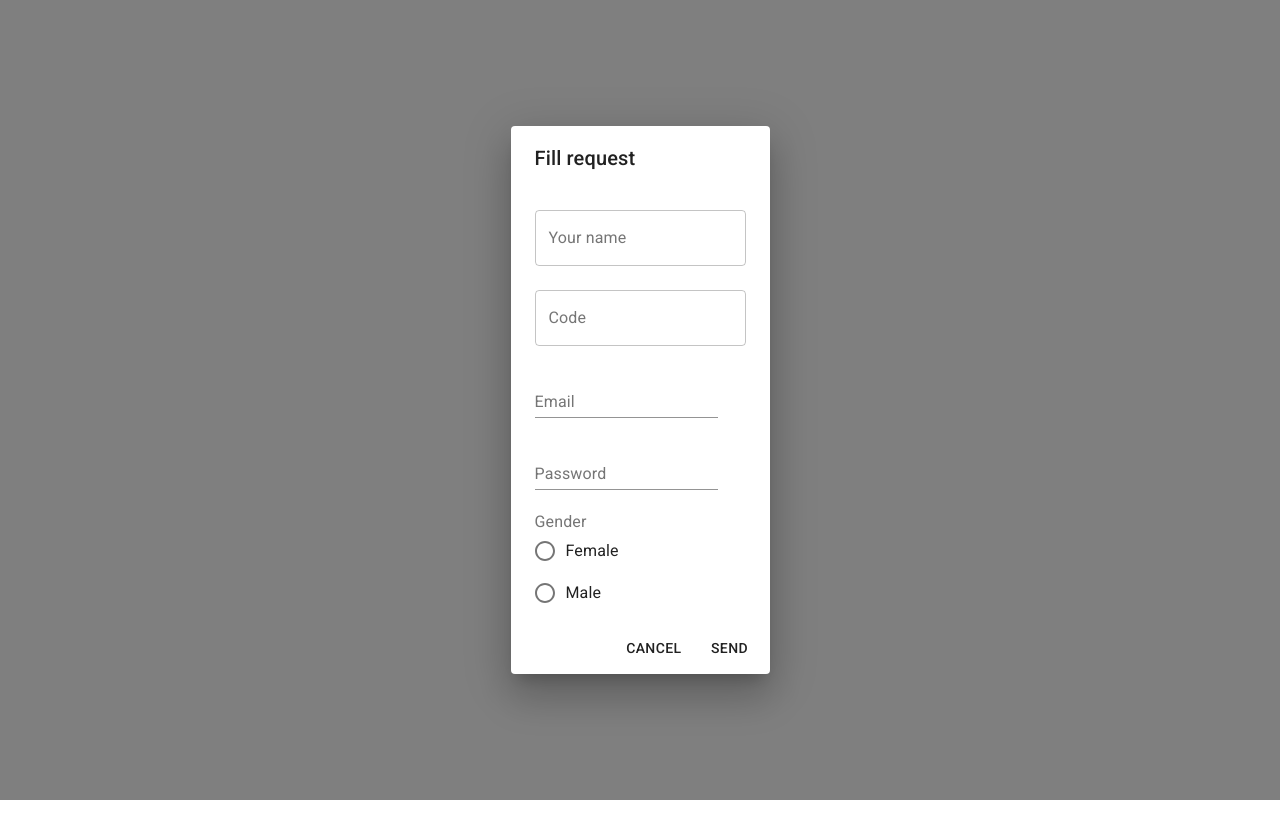
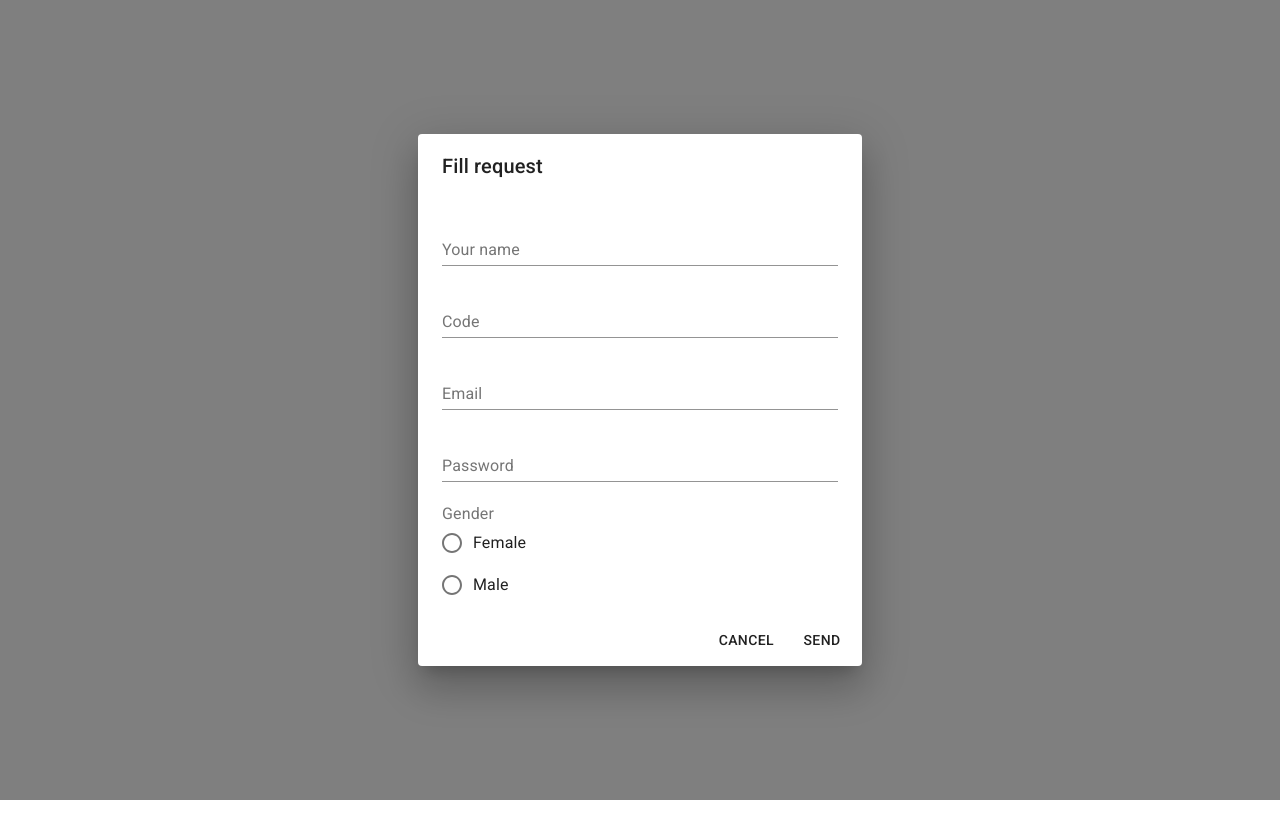
Before and after one commit to sarrietav-dev/votapp, a React (Create React App) app: page /login in a window 1280 px wide. Both pictures are taken after a click on the button "REQUEST ACCESS". Built offline with nearby package versions, Linux system fonts and the light colour scheme.

Commit message:
style(register dialog): modify dialog's width

```diff
--- a/src/components/login/RegisterDialog.jsx
+++ b/src/components/login/RegisterDialog.jsx
@@ -27,17 +27,15 @@ const RegisterDialog = () => {
   const handleCancel = () => dispatch(closeDialog());
 
   return (
-    <Dialog open={isOpen}>
+    <Dialog open={isOpen} maxWidth="xs" fullWidth>
       <DialogTitle>Fill request</DialogTitle>
       <form onSubmit={onSubmit(handleSubmit)}>
         <DialogContent>
           <Grid container spacing={3} direction="column">
-            <Grid item xs>
+            <Grid item xs={12}>
               <Controller
                 name="name"
-                as={
-                  <TextField variant="outlined" name="name" label="Your name" />
-                }
+                as={<TextField name="name" label="Your name" fullWidth />}
                 control={control}
                 defaultValue=""
                 rules={{
@@ -49,12 +47,7 @@ const RegisterDialog = () => {
               <Controller
                 name="code"
                 as={
-                  <TextField
-                    type="number"
-                    variant="outlined"
-                    name="code"
-                    label="Code"
-                  />
+                  <TextField type="number" name="code" label="Code" fullWidth />
                 }
                 control={control}
                 defaultValue=""
@@ -66,7 +59,14 @@ const RegisterDialog = () => {
             <Grid item xs>
               <Controller
                 name="email"
-                as={<TextField type="email" name="email" label="Email" />}
+                as={
+                  <TextField
+                    type="email"
+                    name="email"
+                    label="Email"
+                    fullWidth
+                  />
+                }
                 control={control}
                 rules={{ required: true }}
               />
@@ -75,7 +75,12 @@ const RegisterDialog = () => {
               <Controller
                 name="password"
                 as={
-                  <TextField type="password" name="password" label="Password" />
+                  <TextField
+                    type="password"
+                    name="password"
+                    label="Password"
+                    fullWidth
+                  />
                 }
                 control={control}
                 rules={{ required: true }}
@@ -85,7 +90,7 @@ const RegisterDialog = () => {
               <Controller
                 name="gender"
                 as={
-                  <FormControl component="fieldset">
+                  <FormControl component="fieldset" fullWidth>
                     <FormLabel component="legend">Gender</FormLabel>
                     <RadioGroup aria-label="gender" name="gender">
                       <FormControlLabel
```
